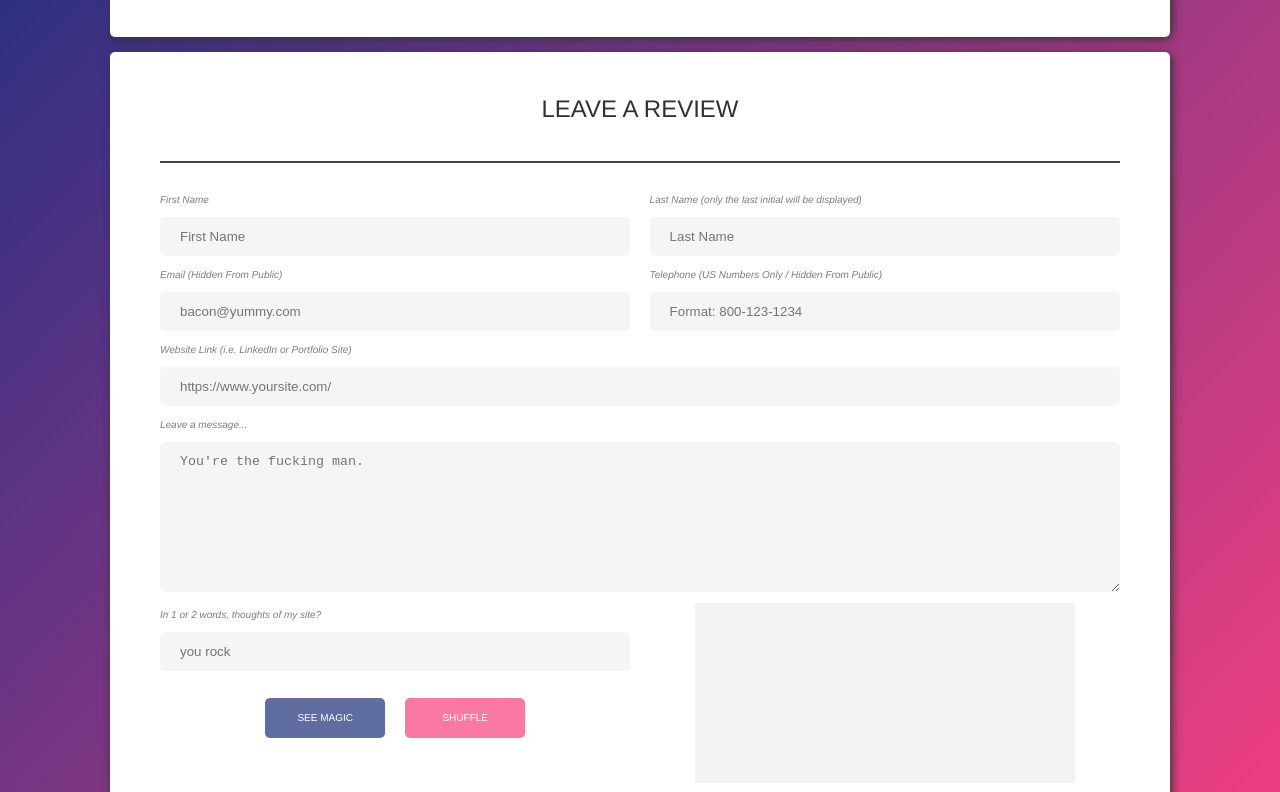
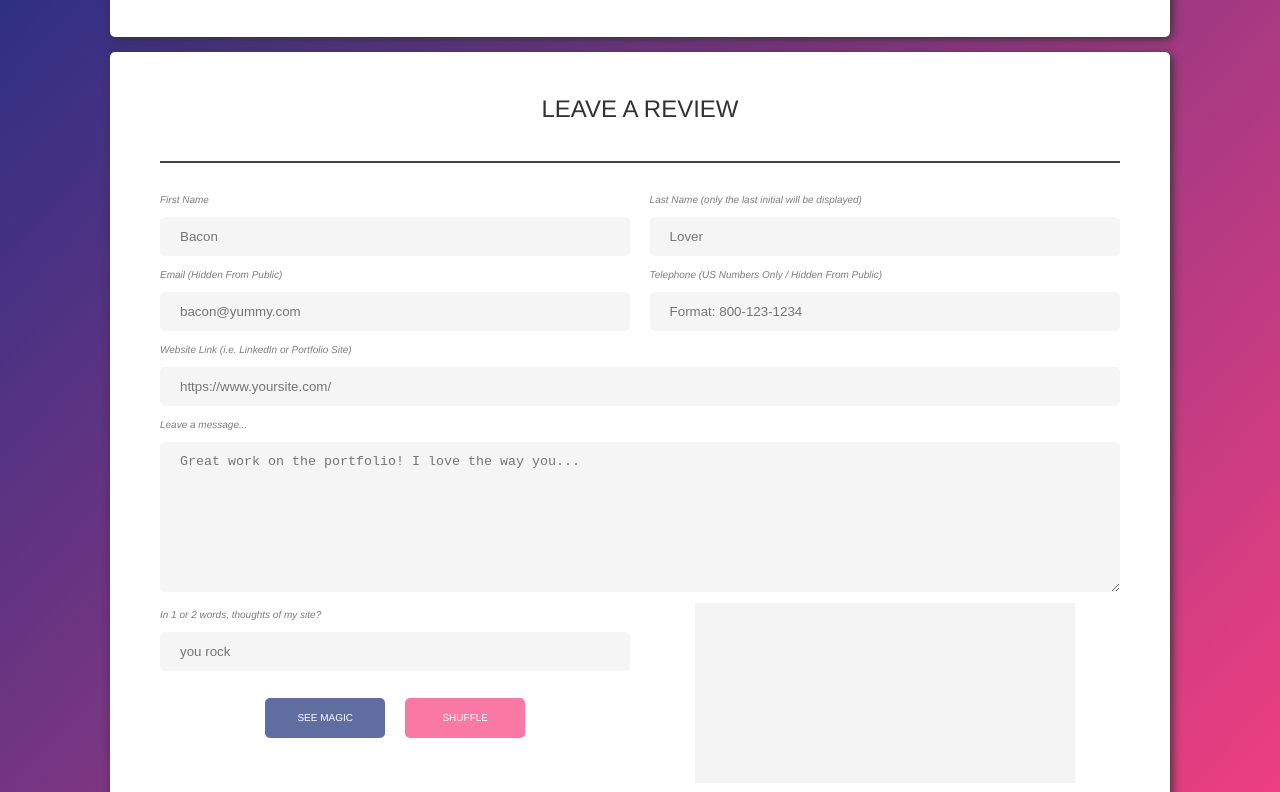
Before and after one commit to mdk82/Project-01-Message-Board, a plain HTML site: page index.html in a window 1280 px wide. Shown: the part 397-1189 px from the top of the page. Drawn offline with nearby package versions, Linux system fonts and the light colour scheme; no server answers.

Commit message:
adjusted placeholdeolder text for demo day

```diff
--- a/index.html
+++ b/index.html
@@ -61,11 +61,11 @@
                 <div class="name__wrapper">
                     <div class="first__name">
                         <label for="first_name"><span>First Name</span></label>
-                        <input placeholder="First Name" type="text" id="first-name" autocomplete="on">
+                        <input placeholder="Bacon" type="text" id="first-name" autocomplete="on">
                     </div>
                     <div class="last__name">
                         <label for="last-name"><span>Last Name (only the last initial will be displayed)</span></label>
-                        <input placeholder="Last Name" type="text" id="last-name" autocomplete="on">
+                        <input placeholder="Lover" type="text" id="last-name" autocomplete="on">
                     </div>
                 </div>
 <!--                 <div class="switches__wrapper">
@@ -108,7 +108,7 @@
                     <label for="input-message">
                         <span>Leave a message...</span>
                     </label>
-                    <textarea placeholder="You're the fucking man." type="text" id="input-message"></textarea>
+                    <textarea placeholder="Great work on the portfolio! I love the way you..." type="text" id="input-message"></textarea>
                 </div>
 
                 <div class="giphy__wrapper clearfix">
```
Also changed, not shown: 5 other files.
